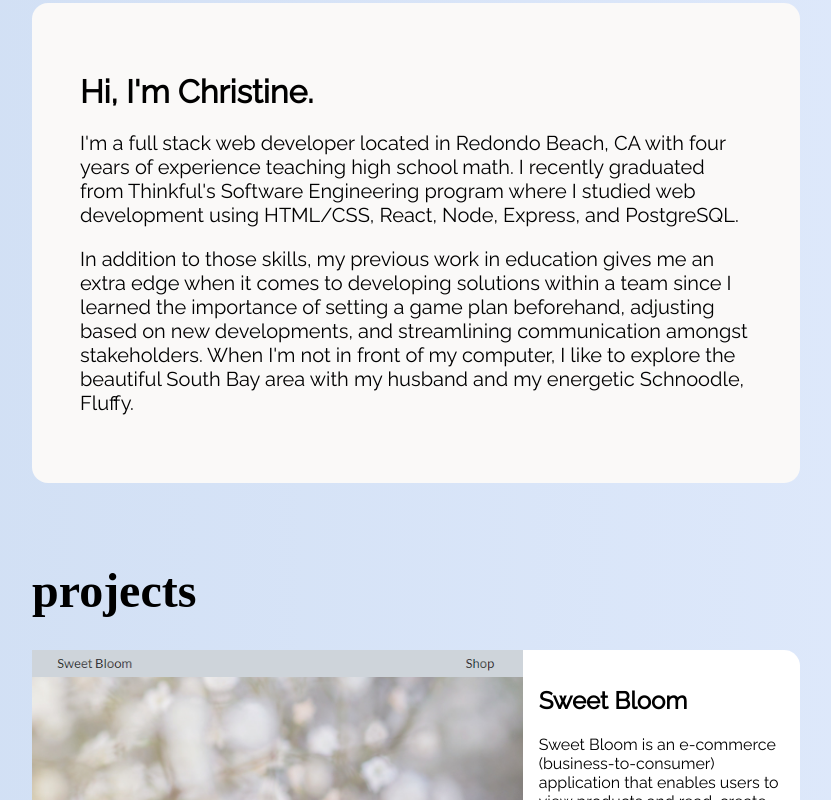
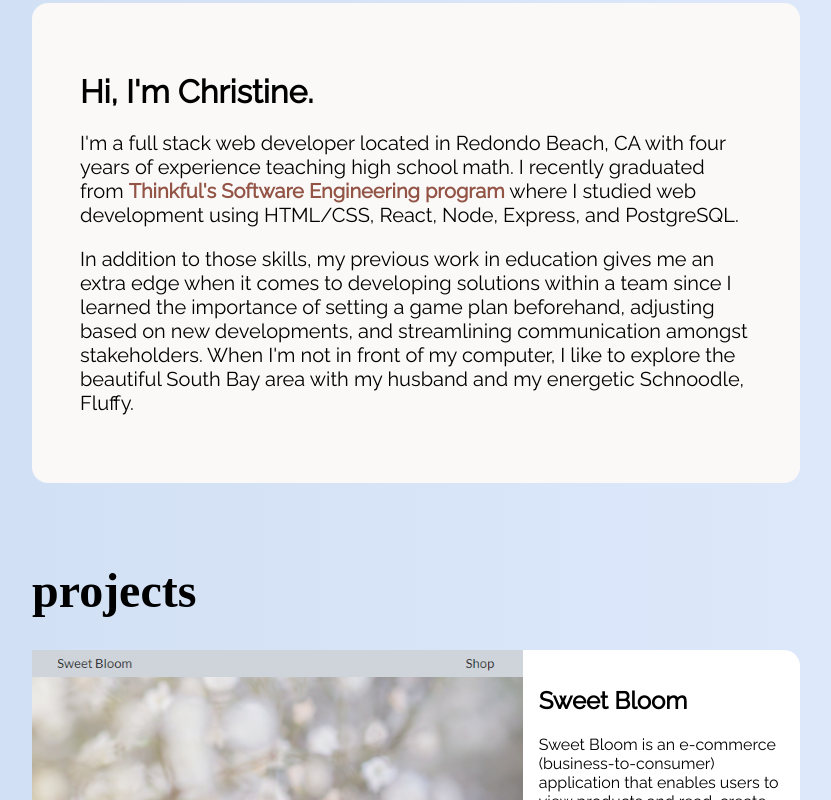
Before and after one commit to christineyoo/christine-portfolio, a React (Create React App) app: page / in a window 1280 px wide. Shown: the part 860-1660 px from the top of the page, without its empty margins (224-1055 px from the left). Built offline with nearby package versions, Linux system fonts and the light colour scheme; a web font is replaced by a local one.

Commit message:
added styling to footer

```diff
--- a/src/about/About.css
+++ b/src/about/About.css
@@ -2,6 +2,16 @@
   background: rgb(250, 249, 248);
   padding: 1rem;
   border-radius: 1rem;
+}
+
+a {
+  text-decoration: none;
+  color: #935446;
+  font-weight: 900;
+}
+
+a:hover {
+  color: #6e3024;
 }
 
 @media all and (min-width: 800px) {
--- a/src/about/About.js
+++ b/src/about/About.js
@@ -9,8 +9,12 @@ class About extends Component {
         <p>
           I'm a full stack web developer located in Redondo Beach, CA with four
           years of experience teaching high school math. I recently graduated
-          from Thinkful's Software Engineering program where I studied web
-          development using HTML/CSS, React, Node, Express, and PostgreSQL.
+          from{' '}
+          <a href='https://www.thinkful.com/' target='_blank' rel='noreferrer'>
+            Thinkful's Software Engineering program
+          </a>{' '}
+          where I studied web development using HTML/CSS, React, Node, Express,
+          and PostgreSQL.
         </p>
         <p>
           In addition to those skills, my previous work in education gives me an
--- a/src/contact/Contact.css
+++ b/src/contact/Contact.css
@@ -1,5 +1,6 @@
 @import url('https://fonts.googleapis.com/css2?family=Raleway&display=swap');
 @import url('https://fonts.googleapis.com/css2?family=Playfair+Display:ital,wght@1,800&display=swap');
+
 #contact h1 {
   font-family: 'Playfair Display', serif;
   font-size: 3rem;
@@ -45,6 +46,7 @@ button {
   font-size: 1rem;
   padding: 1rem;
   background-color: transparent;
+  font-family: 'Raleway', sans-serif;
 }
 
 #scroll-to-top {
--- a/src/footer/Footer.css
+++ b/src/footer/Footer.css
@@ -1,10 +1,13 @@
 footer {
   padding: 2rem;
   text-align: center;
+  background-image: url('../images/seashell.jpg');
+  background-size: cover;
+  background-position: 100% 80%;
 }
 
 footer p {
-  font-size: 0.85rem;
+  font-size: 1rem;
 }
 
 i {
```
